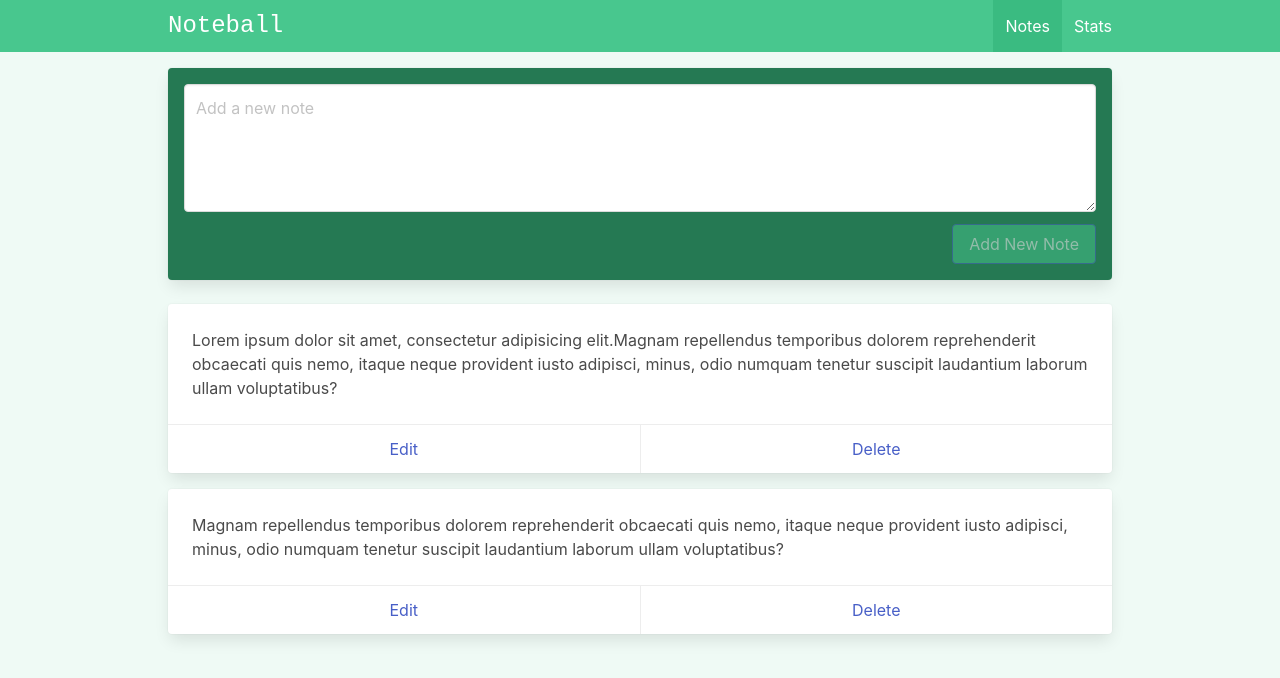
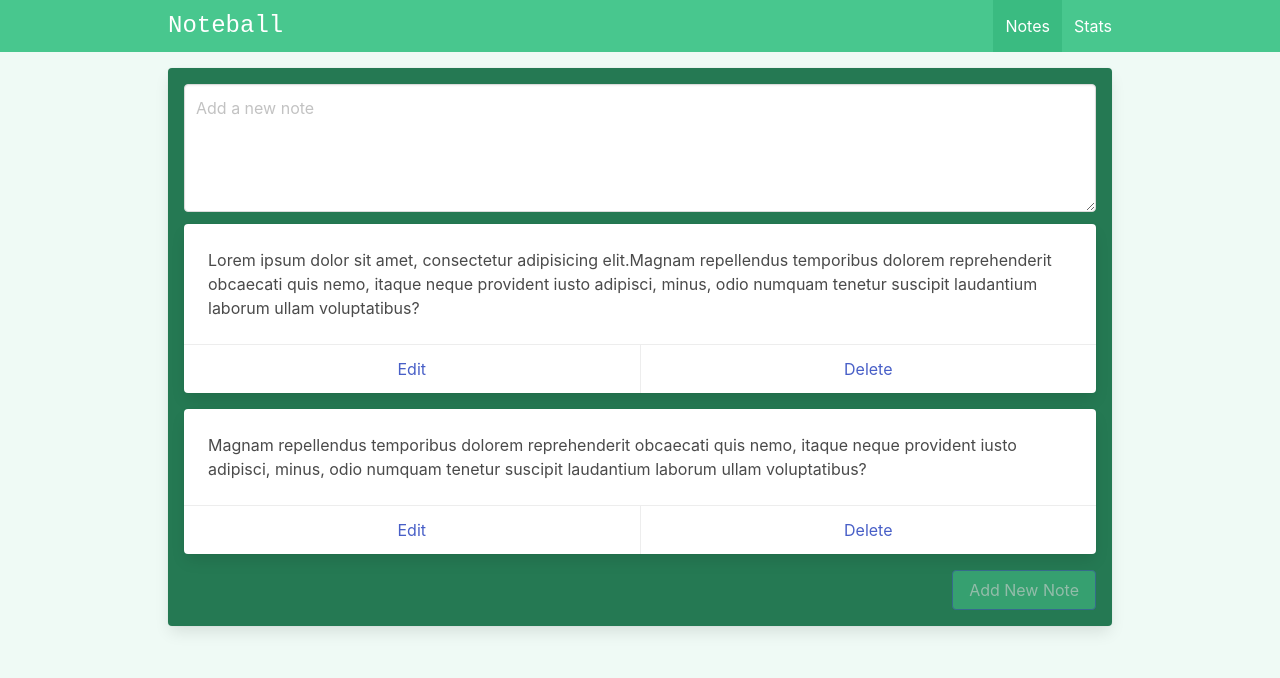
Before and after one commit to orch20/noteball, a Vue app: page /#/ in a window 1280 px wide. Shown: the top 678 px of the page. Built offline with nearby package versions, Linux system fonts and the light colour scheme.

Commit message:
refactored ViewNotes by creating Note component

```diff
--- /dev/null
+++ b/src/components/Notes/Note.vue
@@ -0,0 +1,25 @@
+<template>
+    <div class="card mb-4">
+        <div class="card-content">
+        <div class="content">
+            {{ note.content }}
+        </div>
+        </div>
+        <footer class="card-footer">
+        <a href="#" class="card-footer-item">Edit</a>
+        <a href="#" class="card-footer-item">Delete</a>
+        </footer>
+    </div>
+</template>
+
+<script setup>
+import { defineProps } from 'vue'
+
+const { note } = defineProps({
+    note: {
+        type: Object,
+        required: true
+    }
+})
+
+</script>
--- a/src/pages/ViewNotes.vue
+++ b/src/pages/ViewNotes.vue
@@ -11,36 +11,30 @@
                     />
                 </div>
                 </div>
-
+                <Note
+                    v-for="note in notes"
+                    :key="note.id"
+                    :note="note"
+                />
                 <div class="field is-grouped is-grouped-right">
                 <div class="control">
                     <button
                       @click.prevent="addNewNote"
                       :disabled="!newNote"
                       class="button is-link has-background-success">Add New Note
-                      </button
-                    >
+                      </button>
                 </div>
 
             </div>
         </div>
 
-        <div class="card mb-4" v-for="note in notes" :key="note.id">
-            <div class="card-content">
-            <div class="content">
-                {{ note.content }}
-            </div>
-            </div>
-            <footer class="card-footer">
-            <a href="#" class="card-footer-item">Edit</a>
-            <a href="#" class="card-footer-item">Delete</a>
-            </footer>
-        </div>
+
     </div>
 </template>
 
 <script setup>
 import { ref } from 'vue'
+import Note from '@/components/Notes/Note.vue'
 
 const notes = ref([
     {
```
